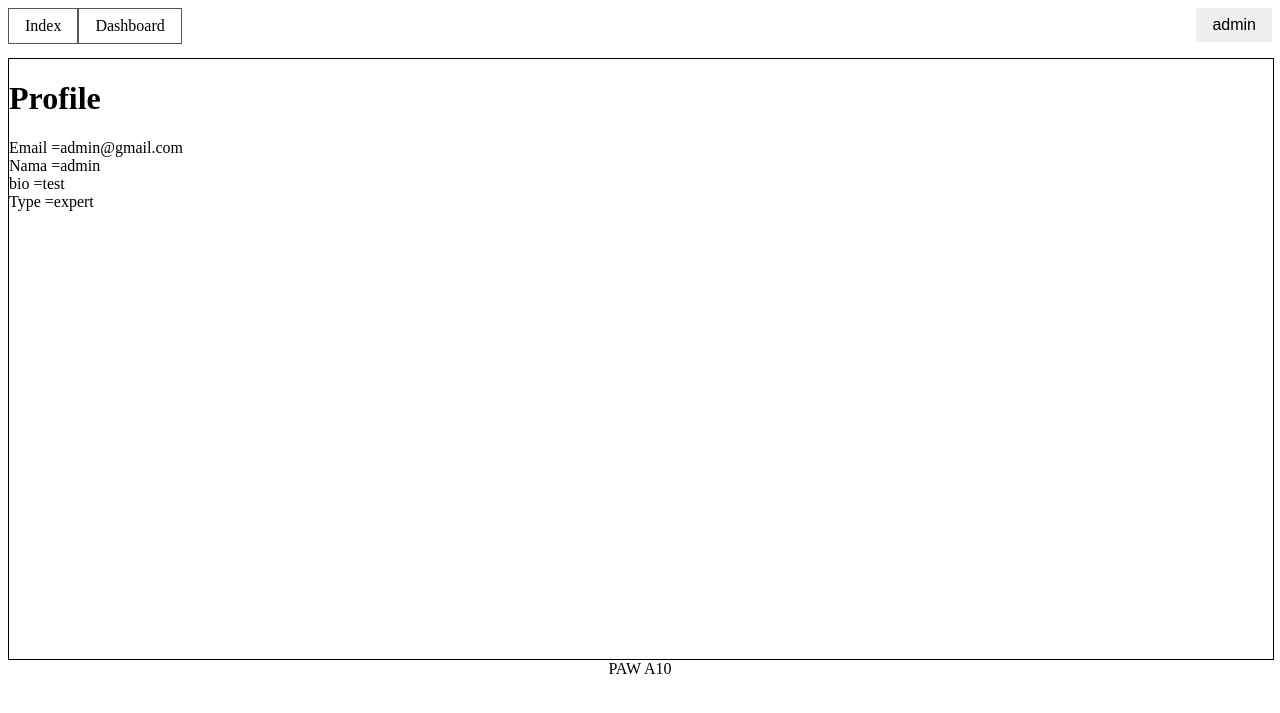
After one commit to willnode/PAW2020-1-A10, a PHP site: page /profile.php in a window 1280 px wide. The commit adds this page. Shown: the top 713 px of the page. Run offline with PHP 8.4, Linux system fonts and the light colour scheme; a user stored in the database is signed in.

```diff
--- /dev/null
+++ b/profile.php
@@ -0,0 +1,4 @@
+<?php
+
+require 'include/adminPermission.inc';
+include "view/profile.inc";
--- a/style.css
+++ b/style.css
@@ -1,6 +1,8 @@
 html {
     height: 100%;
 }
+
+/* -------navbar----------- */
 
 .navbar {
     height: 50px;
@@ -8,23 +10,85 @@ html {
 
 .navbar ol {
     list-style: none;
+    margin: 0;
+    padding: 0;
+    background-color: #333;
+}
+
+.navbar li {
+    text-align: center;
+    border: 1px solid #555;
+    display: inline;
 }
 
 .left-bar li {
     float: left;
-    padding-right: 20px;
 }
 
 .right-bar li {
     float: right;
-    padding-right: 20px;
+}
+
+li a {
+    display: block;
+    color: black;
+    padding: 8px 16px;
+    text-decoration: none;
+}
+
+li a:hover {
+    background-color: #333;
+    color: white;
+}
+
+/* dropdown */
+
+.dropbtn {
+    padding: 8px 16px;
+    font-size: 16px;
+    border: none;
+    cursor: pointer;
+}
+
+.dropdown {
+    float: right;
+    position: relative;
+    display: inline-block;
+}
+
+.dropdown-content {
+    display: none;
+    position: absolute;
+    right: 0;
+    background-color: #f9f9f9;
+    min-width: 160px;
+    box-shadow: 0px 8px 16px 0px rgba(0, 0, 0, 0.2);
+    z-index: 1;
+}
+
+.dropdown-content a {
+    color: black;
+    padding: 12px 16px;
+    text-decoration: none;
+    display: block;
+}
+
+.dropdown-content a:hover {
+    background-color: gray;
+}
+
+.dropdown:hover .dropdown-content {
+    display: block;
+}
+
+.dropdown:hover .dropbtn {
+    background-color: gray;
 }
 
 .content {
     height: 600px;
-    width: 90%;
+    width: 100%;
     border: 1px solid;
-    padding: 20px;
     margin: auto;
 }
 
--- a/view/dashboard.inc
+++ b/view/dashboard.inc
@@ -4,6 +4,11 @@
 
 <body>
 	<?php include "navbar.inc"; ?>
+	<div class="content">
+		<?php echo "Email =" . $_SESSION['email']; ?>
+		<?php echo "</br>Nama =" . $_SESSION['nama']; ?>
+		<?php echo "</br>bio =" . $_SESSION['bio']; ?>
+		<?php echo "</br>Type =" . $_SESSION['type']; ?>
 		<?php
 		$statement = $dbc->query("SELECT * from topic");
 		foreach ($statement as $data) :
@@ -16,6 +21,7 @@
 
 		endforeach
 		?>
+	</div>
 	<?php include "footer.inc"; ?>
 </body>
 
--- a/view/navbar.inc
+++ b/view/navbar.inc
@@ -3,34 +3,28 @@
         <ol>
             <li><a href="index.php">Index</a></li>
             <li><a href="beranda.php">Dashboard</a></li>
-            <?php
-            if (!isset($_SESSION)) {
-                session_start();
-            }
-            if (isset($_SESSION['type'])) {
-            ?>
-                <li><a href="#">Profile</a></li>
-                <li><a href="#">Bio</a></li>
-            <?php
-            }
-            ?>
-        </ol>
     </div>
     <div class="right-bar">
         <ol>
             <?php
-            if (!isset($_SESSION)) {
-                session_start();
-            }
+            //cek session aktif
             if (!isset($_SESSION['type'])) {
             ?>
                 <li><a href="login.php">Login</a></li>
                 <li><a href="register.php">Register</a></li>
-            <?php
+        </ol>
+    <?php
             } else {
-                echo "<li><a href=\"logout.php\">Logout</a></li>";
+    ?>
+        <div class="dropdown">
+            <button class="dropbtn"><?php echo $_SESSION['nama'] ?></button>
+            <div class="dropdown-content">
+                <a href="profile.php">Profile</a>
+                <a href="logout.php">Logout</a>
+            </div>
+        </div>
+    <?php
             }
-            ?>
-        </ol>
+    ?>
     </div>
 </div>
--- /dev/null
+++ b/view/profile.inc
@@ -0,0 +1,17 @@
+<!DOCTYPE html>
+<html lang="en">
+<?php include "head.inc" ?>
+
+<body>
+    <?php include "navbar.inc"; ?>
+    <div class="content">
+        <h1>Profile</h1>
+        <?php echo "Email =" . $_SESSION['email']; ?>
+        <?php echo "</br>Nama =" . $_SESSION['nama']; ?>
+        <?php echo "</br>bio =" . $_SESSION['bio']; ?>
+        <?php echo "</br>Type =" . $_SESSION['type']; ?>
+    </div>
+    <?php include "footer.inc"; ?>
+</body>
+
+</html>
```
Also changed, not shown: beranda.php (+0 -7 lines), include/validate.inc (+10 -1 lines), register.php (+8 -6 lines). Lines whose indentation alone changed are shown as unchanged.
